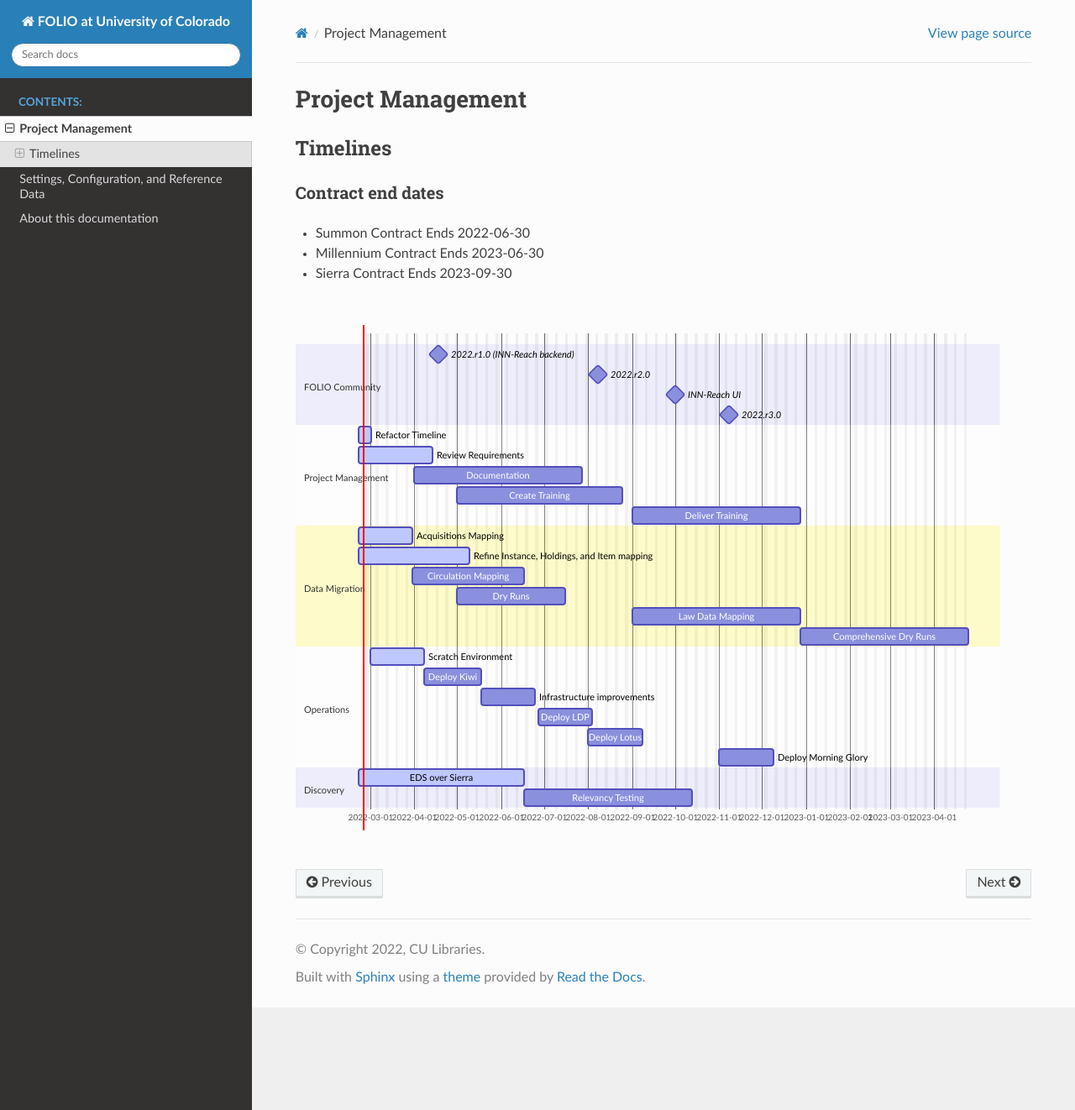
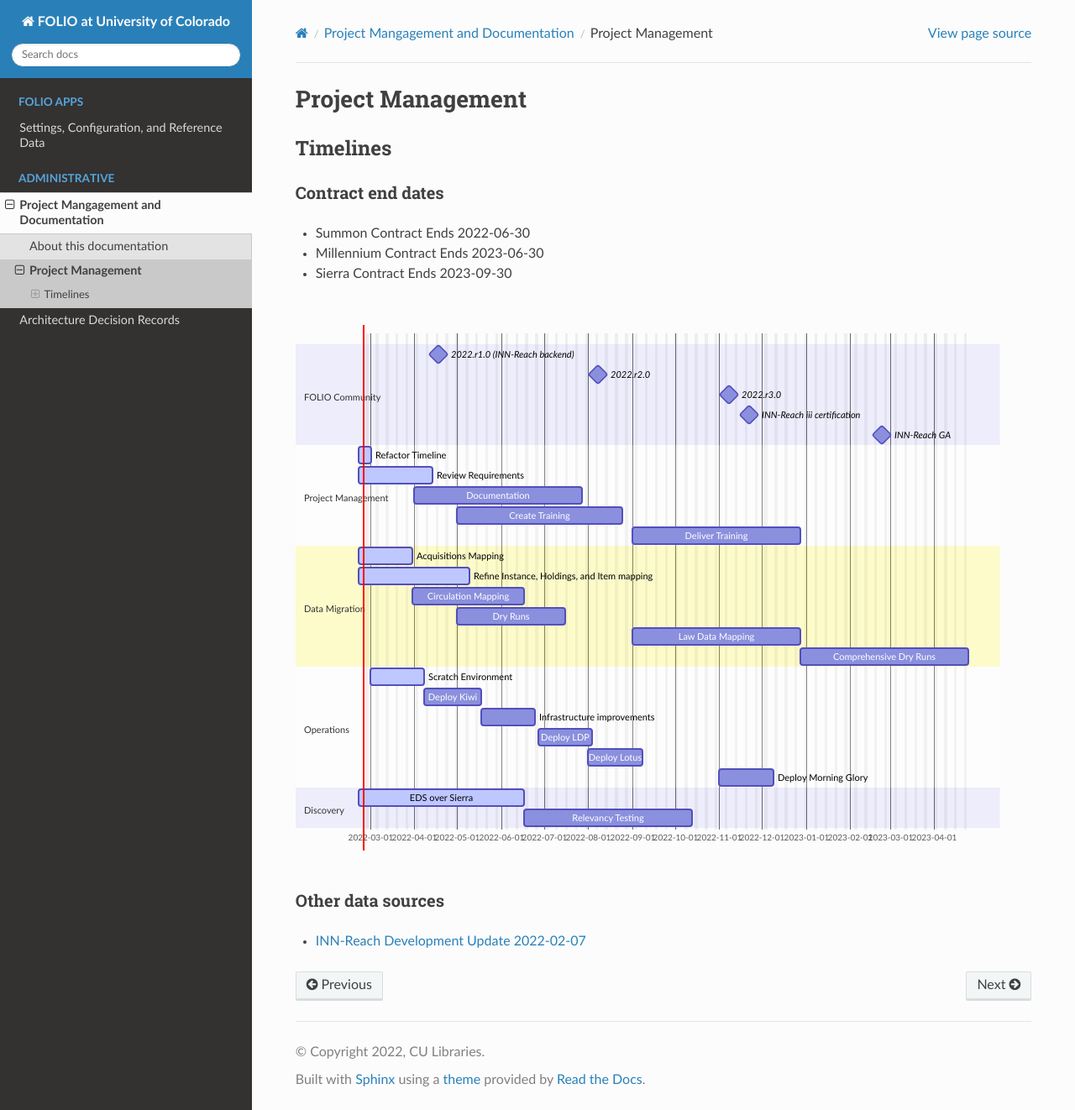
Before and after one commit to culibraries/folio, a Sphinx documentation site: the page built from docs/admin/project-management.md, in a window 1280 px wide and 1322 px high. Shown: the whole window at 84% size. Built offline with Sphinx 7.4.7 and the Read the Docs theme 2.0.0, drawn with Linux system fonts in a browser that asks for light colours; pages that are not in the unit, such as notebooks, are missing from menus.

Commit message:
Rearrange docs.

````diff
--- /dev/null
+++ b/docs/admin/index.rst
@@ -0,0 +1,8 @@
+Project Mangagement and Documentation
+=====================================
+.. toctree::
+   :caption: Project Mangagement and Documentation
+   :maxdepth: 1
+   :glob:
+
+   *
--- a/docs/project-management.md
+++ b/docs/admin/project-management.md
@@ -17,8 +17,9 @@
       section FOLIO Community
       2022.r1.0 (INN-Reach backend) :milestone, 2022-04-18, 0d
       2022.r2.0 :milestone, 2022-08-08, 0d
-      INN-Reach UI :milestone, 2022-10-01, 0d
       2022.r3.0 :milestone, 2022-11-08, 0d
+      INN-Reach iii certification :milestone, 2022-11-22, 0d
+      INN-Reach GA :milestone, 2023-02-23, 0d
 
       section Project Management
       Refactor Timeline     :active, 2022-02-21, 1w
@@ -49,3 +50,7 @@
 
       section Meta
 ```
+
+### Other data sources
+
+- [INN-Reach Development Update 2022-02-07](https://docs.google.com/presentation/d/1-DkuEd6Mh9lDpywmnRUTp1oF5NHmQcaI/edit#slide=id.p10)
````
Also changed, not shown: docs/adr/index.rst (added, +13 -0 lines), docs/adr/template.md (+1 -1 lines), docs/index.rst (+9 -5 lines), docs/settings/index.rst (added, +13 -0 lines), docs/settings/item-status.md (renamed from docs/settings-ref-data.md, +0 -31 lines), docs/settings/permission-sets.md (added, +28 -0 lines), docs/admin/docs.md (renamed from docs/docs.md).
